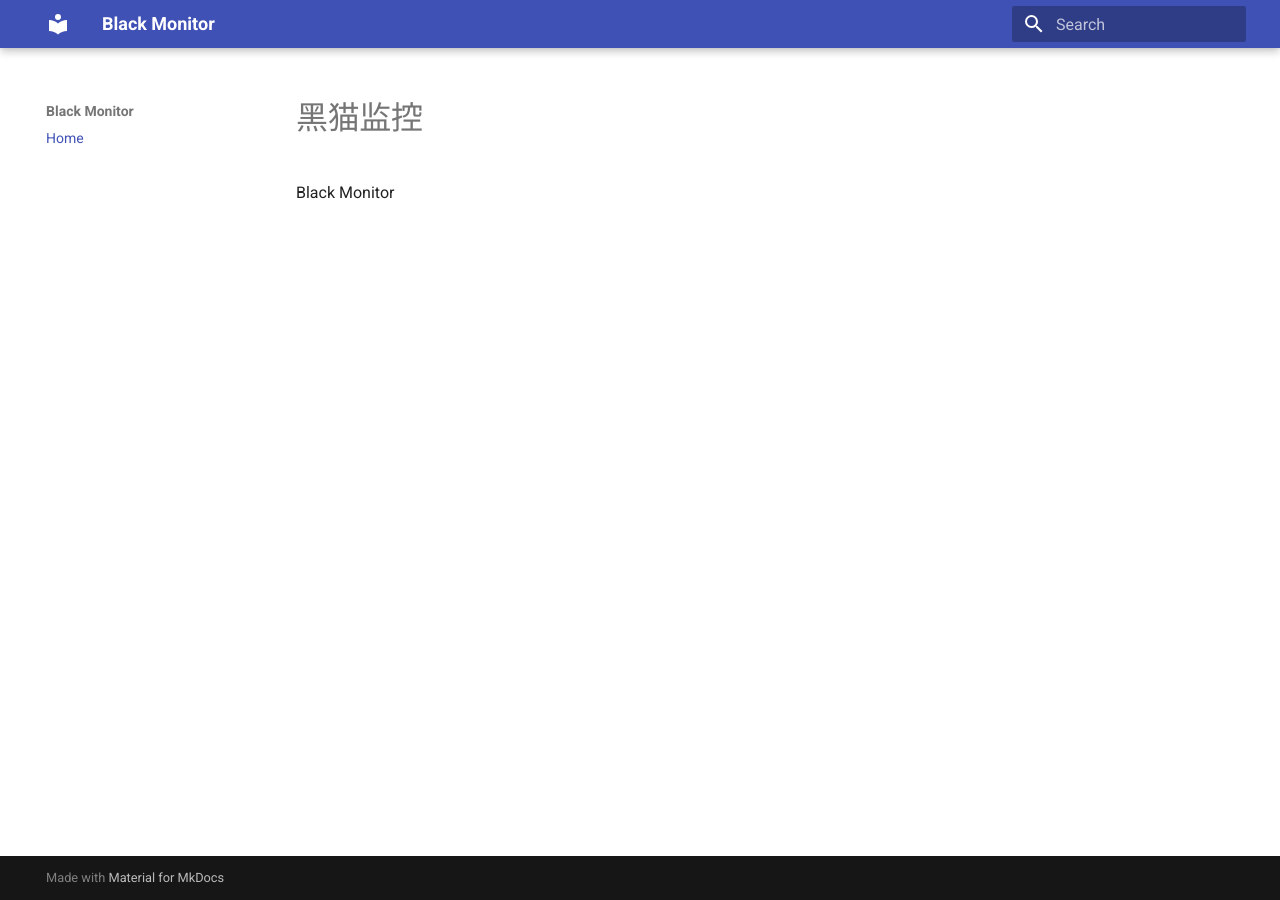
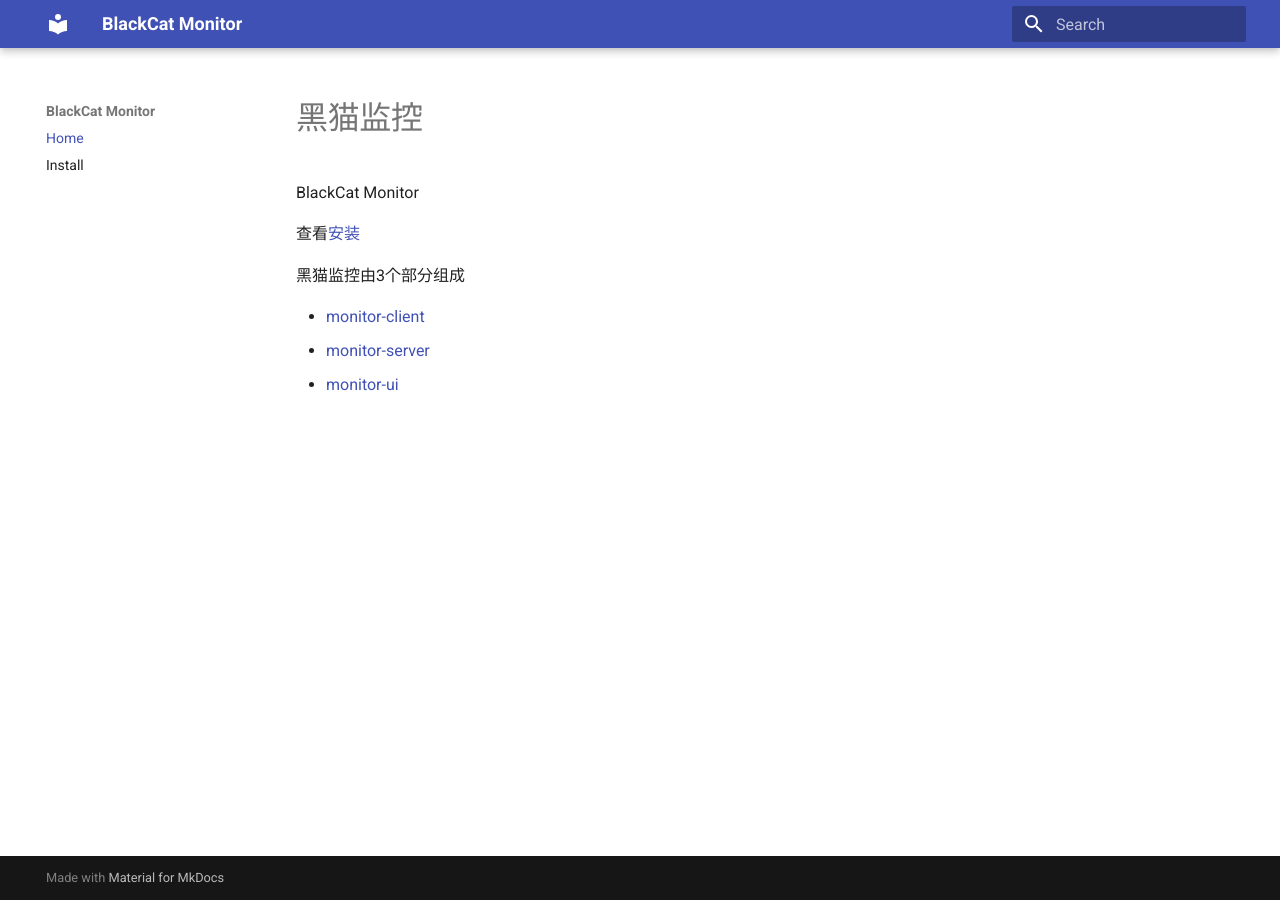
Before and after one commit to orvice/blackcat-site, an MkDocs documentation site: the page built from docs/index.md, in a window 1280 px wide. Built offline with MkDocs 1.6.1 and Material for MkDocs 9.7.7, drawn with Linux system fonts in a browser that asks for light colours; old or Windows-style settings are respelled for this version of MkDocs.

Commit message:
add install

```diff
--- a/docs/index.md
+++ b/docs/index.md
@@ -1,3 +1,12 @@
 # 黑猫监控
 
-Black Monitor
+BlackCat Monitor
+
+查看[安装](/install)
+
+
+黑猫监控由3个部分组成
+
+* [monitor-client](https://github.com/orvice/monitor-client)
+* [monitor-server](https://github.com/orvice/monitor-server)
+* [monitor-ui](https://github.com/orvice/monitor-ui)
--- a/mkdocs.yml
+++ b/mkdocs.yml
@@ -1,8 +1,9 @@
-site_name: Black Monitor
+site_name: BlackCat Monitor
 
 
 pages:
     - Home: index.md
+    - Install: Install.md
 
 theme:
   name: 'material'
```
Also changed, not shown: docs/install.md (added, +30 -0 lines).
